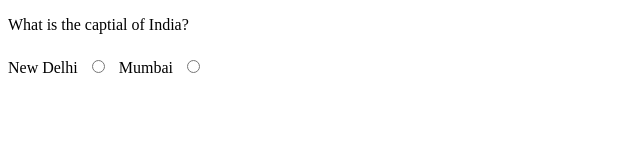
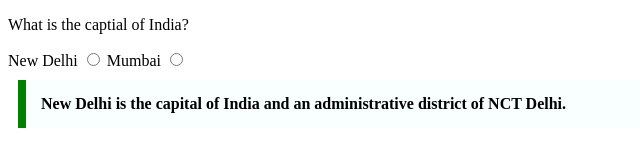
Before and after one commit to acciojob/trivia-Ayushrawat777, a website: page main.html in a window 1280 px wide. Shown: the whole page, without its empty margins (0-640 px from the left). Drawn offline with Linux system fonts and the light colour scheme.

Commit message:
created a submission

```diff
--- a/main.html
+++ b/main.html
@@ -10,9 +10,10 @@
 	<!-- the entire body must be written by student -->
 	<p> What is the captial of India? </p>
    <label for="delhi">New Delhi</label>
-   <input type="radio" name="city" id="delhi" class="city">
+   <input type="radio" name="city" id="delhi" >
    <label for="mumbai">Mumbai</label>
-   <input type="radio" name="city" id="mumbai" class="city">
+   <input type="radio" name="city" id="mumbai">
+	<blockquote class="quote">New Delhi is the capital of India and an administrative district of NCT Delhi.</blockquote>
     <script type="text/javascript" src="./script.js">
 </script>
 
--- a/styles.css
+++ b/styles.css
@@ -1,4 +1,4 @@
-.city{
+.quote{
    padding: 15px;
    background-color: #f8fffe;
    font-weight: bold;
```
